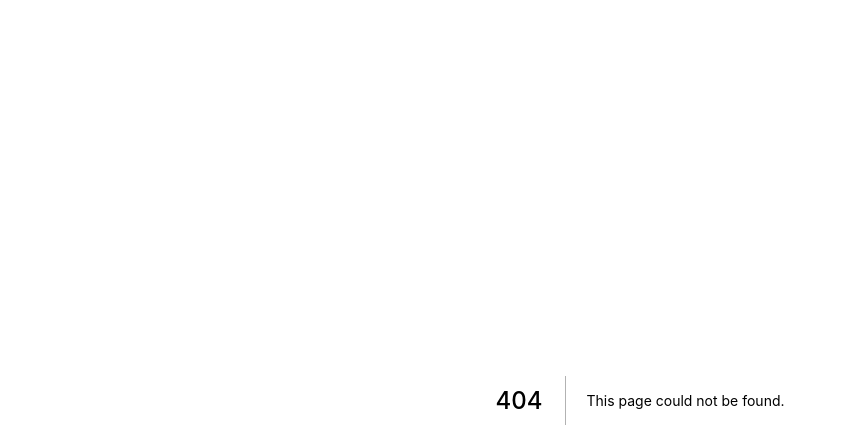
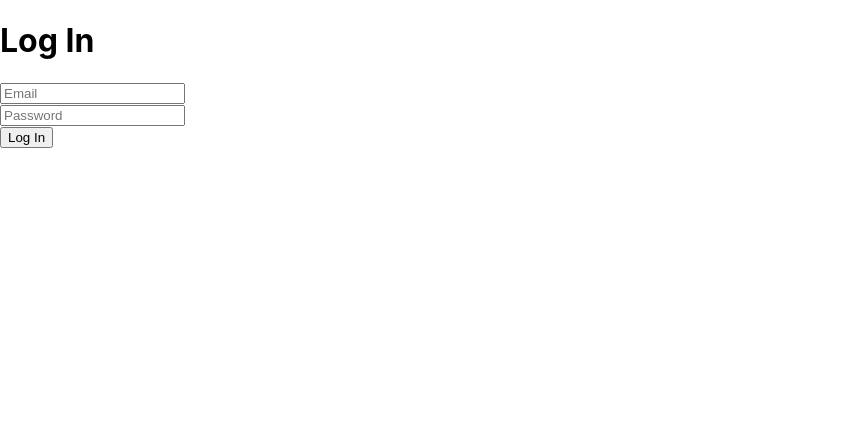
Before and after one commit to nbezanis/Racket-Brackets, a Next.js app in the folder frontend/racketbrackets/: page /LogIn in a window 1280 px wide. Before the commit this address had no page. Shown: the top 448 px of the page, without its empty margins (0-847 px from the left). Built offline with nearby package versions, Linux system fonts and the light colour scheme; no server answers.

Commit message:
Added Login Page

```diff
--- /dev/null
+++ b/frontend/racketbrackets/pages/LogIn.tsx
@@ -0,0 +1,40 @@
+import React, { useContext, useRef } from 'react';
+import firebase from 'firebase';
+import Head from 'next/head';
+import { AuthContext } from '../auth/AuthContext';
+import { auth } from '../config/firebaseConfig';
+import { useRouter } from 'next/dist/client/router';
+
+const LogIn = () => {
+    const user = useContext(AuthContext);
+
+    const router = useRouter();
+
+    const emailRef = useRef<HTMLInputElement>(null);
+    const passwordRef = useRef<HTMLInputElement>(null);
+
+    const SignIn = async () => {
+        try {
+            await auth.signInWithEmailAndPassword(emailRef.current!.value,passwordRef.current!.value);
+            router.push('/');
+        } catch (e) {
+            console.error(e);
+        }
+    };
+
+    return (
+        <div>
+      <Head>
+        <title>Log In</title>
+      </Head>
+      <h1>Log In</h1>
+      <form method="post">
+            <input type="text" id="email" name="email" placeholder="Email" ref={emailRef}/><br/>
+            <input type="password" id="password" name="password" placeholder="Password" ref={passwordRef}/><br/>
+            <button type="button" onClick={SignIn}>Log In</button>
+      </form>
+    </div>
+    );
+}
+
+export default LogIn;
--- a/frontend/racketbrackets/pages/_app.tsx
+++ b/frontend/racketbrackets/pages/_app.tsx
@@ -1,7 +1,12 @@
 import '../styles/globals.css'
 import type { AppProps } from 'next/app'
+import { AuthProvider } from '../auth/AuthProvider'
 
 function MyApp({ Component, pageProps }: AppProps) {
-  return <Component {...pageProps} />
+  return(
+    <AuthProvider>
+      <Component {...pageProps} />
+    </AuthProvider>
+  )
 }
 export default MyApp
```
Also changed, not shown: frontend/racketbrackets/pages/SignUp.tsx (+8 -7 lines).
